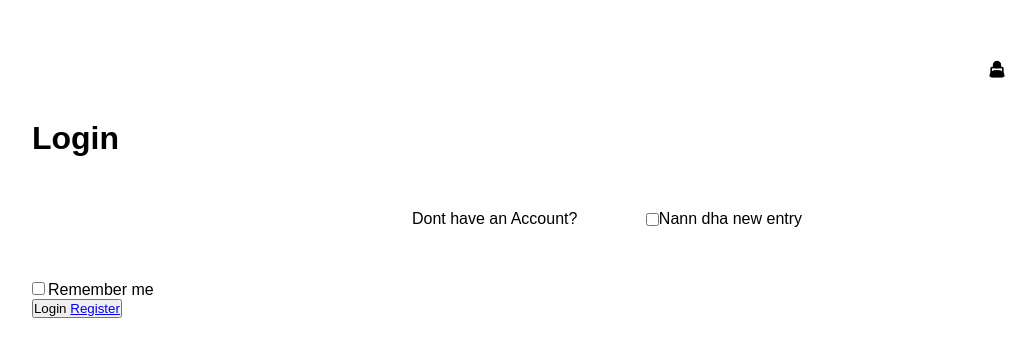
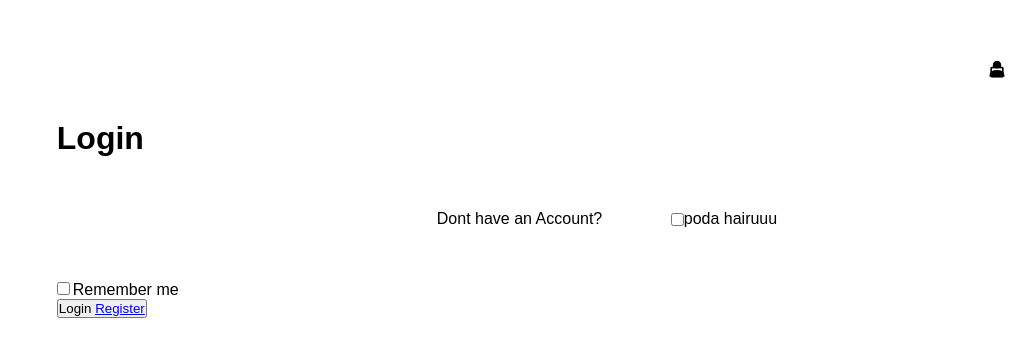
Before and after one commit to Deepika-2710/My-Projects, a plain HTML site: page index.html in a window 1280 px wide. Shown: the part 181-538 px from the top of the page, without its empty margins (243-1279 px from the left). Drawn offline with nearby package versions, Linux system fonts and the light colour scheme.

Commit message:
finished--no-verify

```diff
--- a/index.html
+++ b/index.html
@@ -30,7 +30,7 @@
                     <p>Dont have an Account? <a href="register.html"> Register</a></p>
                 </div>
                                 <input type="checkbox">
-                <label for="checkbox">Nann dha new entry</label>
+                <label for="checkbox">poda hairuuu</label>
             </form>
         </div>
 
```
